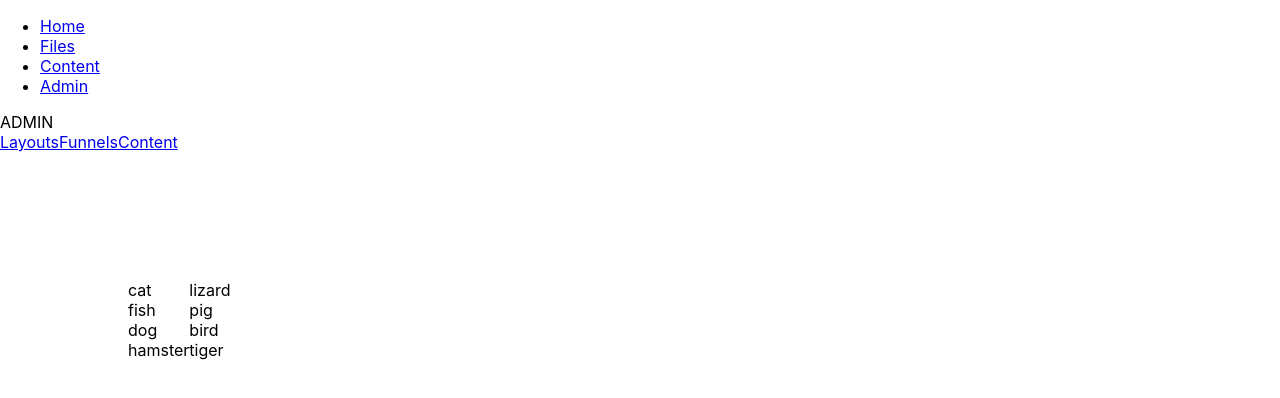
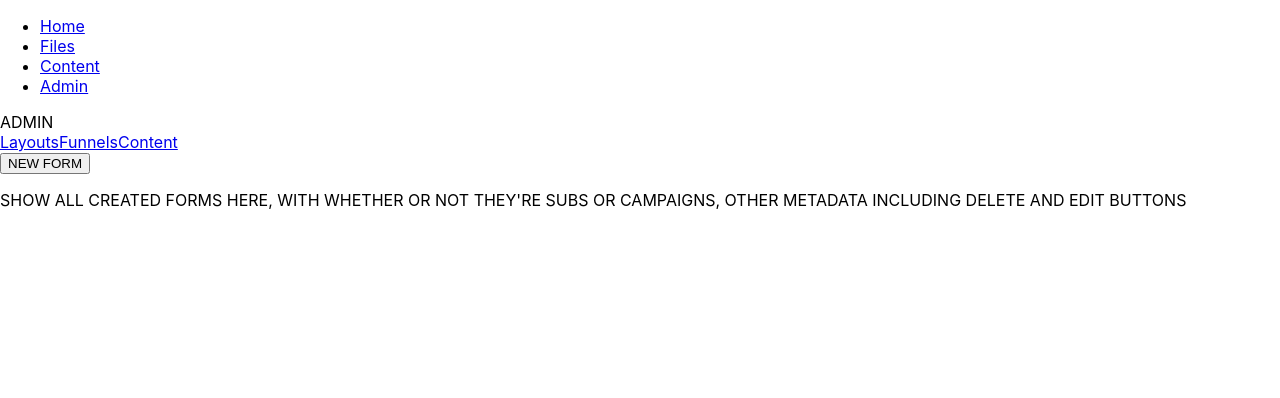
Before and after one commit to awf825/ExpressiveCMS, a React (Create React App) app in the folder client/: page /admin/funnels in a window 1280 px wide. Shown: the top 398 px of the page. Built offline with nearby package versions, Linux system fonts and the light colour scheme.

Commit message:
adding new scheme for funnels forms

```diff
--- a/client/src/admin/routes/AdminFunnels.js
+++ b/client/src/admin/routes/AdminFunnels.js
@@ -1,4 +1,4 @@
-import React from 'react';
+import React, { useState } from 'react';
 import { DndProvider } from 'react-dnd'
 import { HTML5Backend } from 'react-dnd-html5-backend'
 // import { DraggableBasket } from '../components/dnd/DraggableBasket';
@@ -9,21 +9,41 @@ import List from '../components/dnd/List';
     https://react-dnd.github.io/react-dnd/docs/tutorial#adding-drag-and-drop-interaction
 */
 
+
 export const AdminFunnels = () => {
     const listOneNames = ['cat', 'fish', 'dog', 'hamster']
     const listTwoNames = ['lizard', 'pig', 'bird', 'tiger']
+    const [showForm, setShowForm] = useState(false)
+
+
+    const newForm = () => {
+        console.log('newForm')
+        setShowForm(true)
+    }
+
     return (
-        <DndProvider backend={HTML5Backend}>
-            <div style={{ display: 'flex', flexDirection: 'row', margin: '4rem 4rem', padding: '4rem 4rem' }}>
-                <div>
-                 <List names={listOneNames}/>
-                </div>
-                <div>
-                 <List names={listTwoNames}/>
-                </div>
-                {/* <OuterList /> */}
+        // <DndProvider backend={HTML5Backend}>
+        //     <div style={{ display: 'flex', flexDirection: 'row', margin: '4rem 4rem', padding: '4rem 4rem' }}>
+        //         <div>
+        //          <List names={listOneNames}/>
+        //         </div>
+        //         <div>
+        //          <List names={listTwoNames}/>
+        //         </div>
+        //         {/* <OuterList /> */}
+        //     </div>
+        //    {/* <DraggableBasket /> */}
+        // </DndProvider>
+        <div>
+            <div style={{ display: showForm  ? 'none' : 'block'}}>
+                <button onClick={newForm} type="submit">NEW FORM</button>
+                <p>SHOW ALL CREATED FORMS HERE, WITH WHETHER OR NOT THEY'RE SUBS OR CAMPAIGNS, OTHER METADATA INCLUDING DELETE AND EDIT BUTTONS</p>
             </div>
-           {/* <DraggableBasket /> */}
-        </DndProvider>
+
+            <div style={{ display: showForm ? 'block' : 'none'}}>
+                <p>NEWFORM</p>
+                {/* <button onClick={setupWizard} type="submit">FORM SETUP WIZARD</button> */}
+            </div>
+        </div>
     )
 }
```
